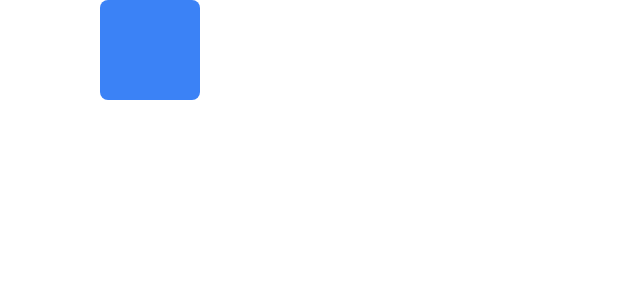
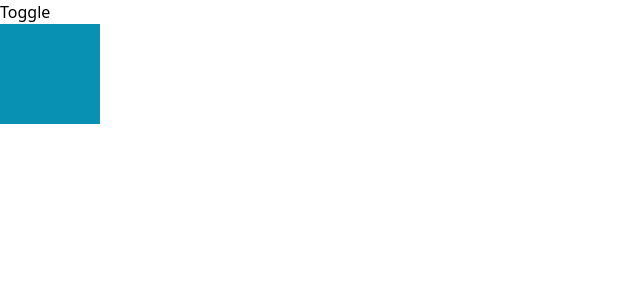
Before and after one commit to sudhanshuDongre24/react-motion, a React (Vite) app: page / in a window 1280 px wide. Shown: the top 300 px of the page, without its empty margins (0-640 px from the left). Built offline with nearby package versions, Linux system fonts and the light colour scheme.

Commit message:
add animate Presence

```diff
--- a/src/examples/Practice/Practice.tsx
+++ b/src/examples/Practice/Practice.tsx
@@ -1,25 +1,24 @@
 import React, { useState } from "react";
 import { motion } from "motion/react";
 
-function Practice() {
-  const [isOpen, setIsOpen] = useState(false);
+const Practice = () => {
+  const [isVisible, setIsVisible] = useState(true);
+
   return (
     <div>
-      {!isOpen ? (
+      <button onClick={() => setIsVisible(!isVisible)}>Toggle</button>
+      {isVisible && (
         <motion.div
-          layoutId="box"
-          className="w-[100px] h-[100px] bg-blue-500 rounded-lg cursor-pointer mx-[100px] my-auto"
-          onClick={() => setIsOpen(true)}
-        />
-      ) : (
-        <motion.div
-          layoutId="box"
-          className="w-[100px] h-[100px] bg-blue-500 rounded-xl cursor-pointer mx-[100px] my-auto"
-          onClick={() => setIsOpen(false)}
+          key="box"
+          initial={{ opacity: 0, x: -50 }}
+          animate={{ opacity: 1, x: 0 }}
+          exit={{ opacity: 0, x: 50 }}
+          transition={{ duration: 0.5 }}
+          className="w-[100px] h-[100px] bg-cyan-600"
         />
       )}
     </div>
   );
-}
+};
 
 export default Practice;
```
Also changed, not shown: 1 other file (tests, documents, lock files or other folders).
